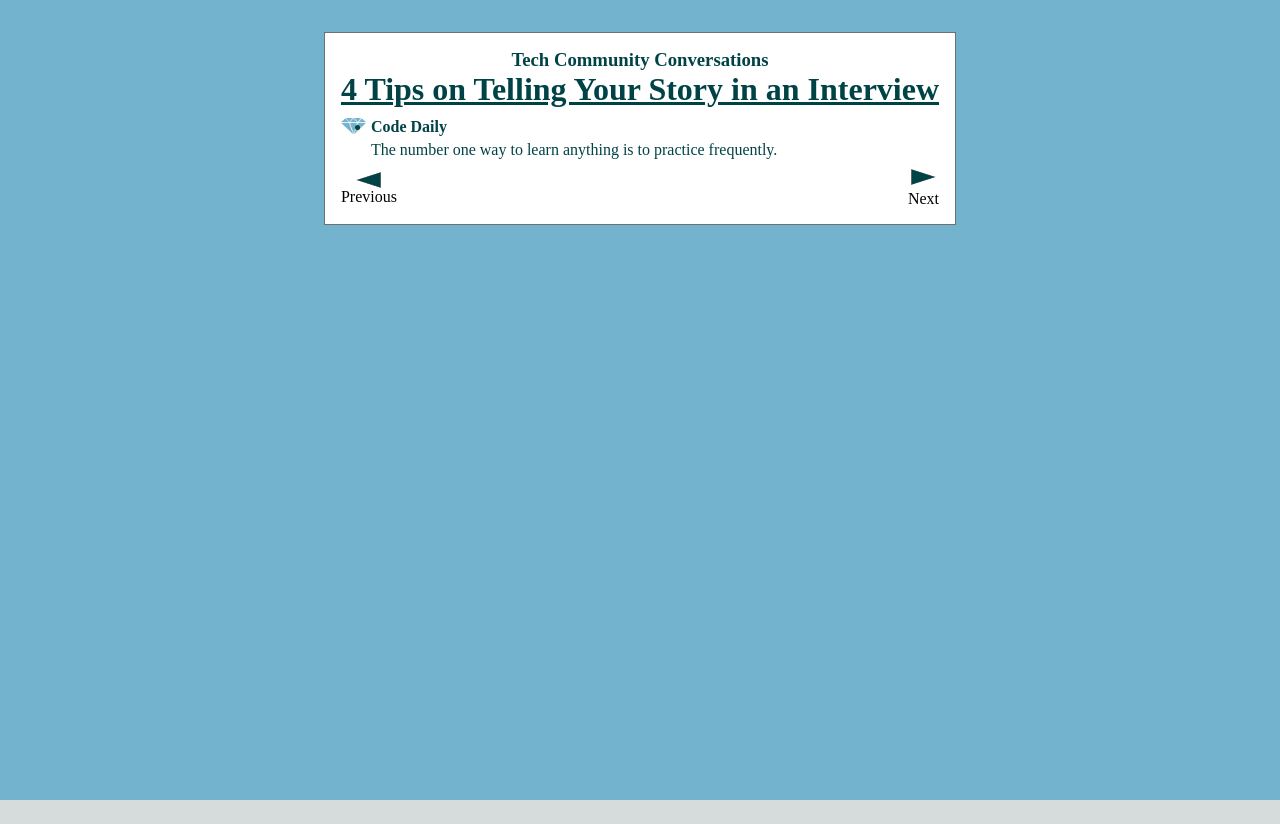
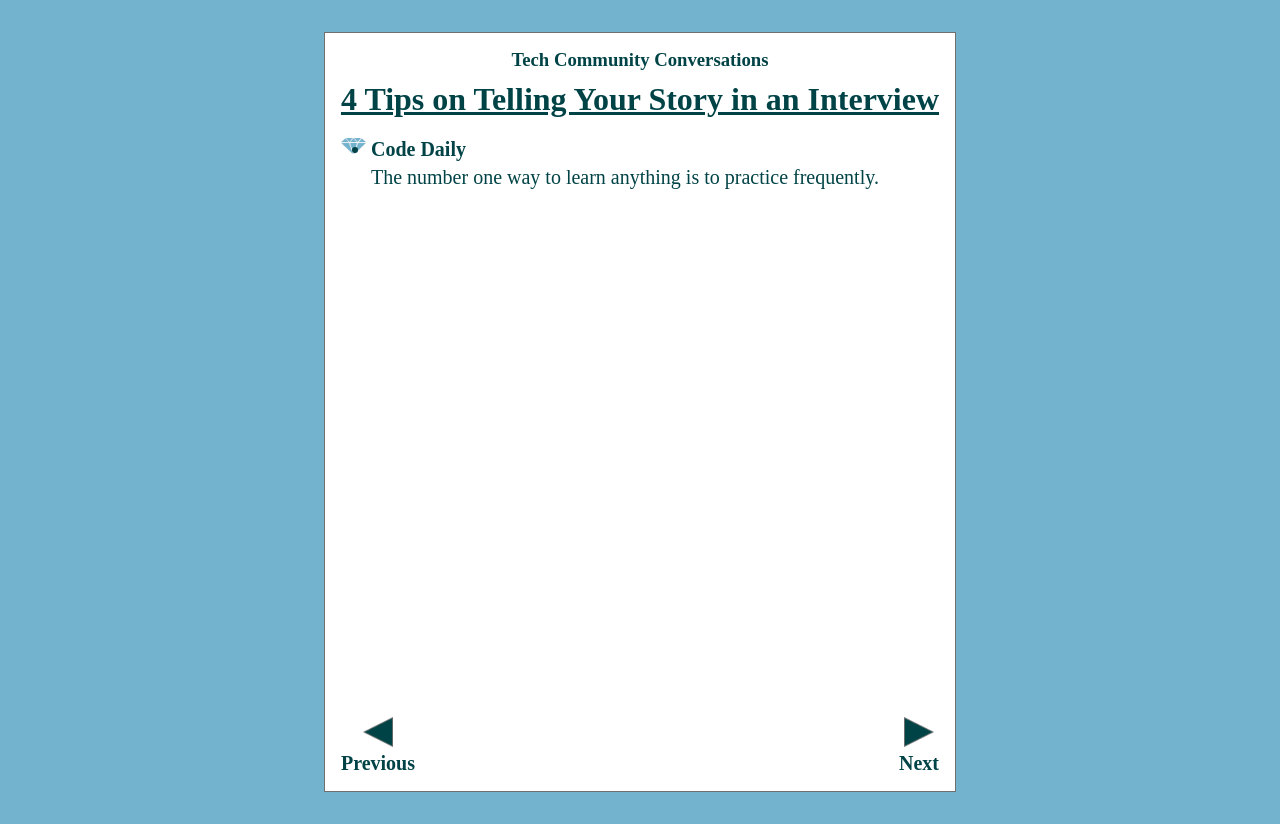
Before and after one commit to jcsmileyjr/tech-community-career-conversations, a Next.js app: page / in a window 1280 px wide. Before the commit the page ends 800 px from the top, so only its background shows below. Built offline with nearby package versions, Linux system fonts and the light colour scheme.

Commit message:
Restyling UI to look more cleaner

```diff
--- a/src/pages/index.js
+++ b/src/pages/index.js
@@ -19,6 +19,7 @@ export default function Home() {
       </Head>
       <div className={styles.page}>
           <main className={`${styles.main}`}>
+            <div>
               <h3 class={`${styles.appTitle} ${styles.primaryTextColorBold}`}>Tech Community Conversations</h3>
               <h1 class={`${styles.primaryTextColorBold} ${styles.pageTitle}`}>4 Tips on Telling Your Story in an Interview</h1>
               <section className={styles.section}>
@@ -35,30 +36,31 @@ export default function Home() {
                   <p className={`${styles.contentText} ${styles.primaryTextColorLight}`}>The number one way to learn anything is to practice frequently.</p>
                 </ul>
               </section>
-            <div class={styles.footer}>
+            </div>
+            <footer class={styles.footer}>
               <div className={styles.footerDirections}>
                 <Image
                   src={PreviousArrow}
                   alt="Left Arrow"
                   className={""}
-                  width={25}
-                  height={16}
+                  width={30}
+                  height={30}
                   priority
                 />
-                <p>Previous</p>
+                <p className={`${styles.footerArrowTitle} ${styles.primaryTextColorBold}`}>Previous</p>
               </div>
               <div className={styles.footerDirections}>
                 <Image
                   src={NextArrow}
                   alt="Right Arrow"
                   className={""}
-                  width={25}
-                  height={16}
+                  width={30}
+                  height={30}
                   priority
                 />
-                <p className={styles.footerArrowTitle}>Next</p>
+                <p className={`${styles.footerArrowTitle} ${styles.primaryTextColorBold}`}>Next</p>
               </div>
-            </div>
+            </footer>
           </main>
       </div>
     </>
--- a/src/styles/Home.module.css
+++ b/src/styles/Home.module.css
@@ -13,6 +13,10 @@
   border: 1px solid #707070;
   background-color: white;
   padding: 1rem;
+  min-height: 95vh;
+  display: flex;
+  flex-direction: column;
+  justify-content: space-between;
 }
 
 .section {
@@ -23,15 +27,18 @@
 
 .appTitle{
   text-align: center;
+  margin-bottom: 10px;
 }
 
 .pageTitle {
   text-align: center;
   text-decoration: underline;
+  margin-bottom: 20px;
 }
 
 .content {
   margin-left: 5px;
+  font-size: 1.25rem;
 }
 
 .contentText {
@@ -51,6 +58,7 @@
   display: flex;
   flex-direction: row;
   justify-content: space-between;
+  justify-self: flex-end;
 }
 
 .footerDirections {
@@ -62,4 +70,5 @@
 
 .footerArrowTitle {
   margin-top: 5px;
+  font-size: 1.25rem;
 }
```
Lines whose indentation alone changed are shown as unchanged.
